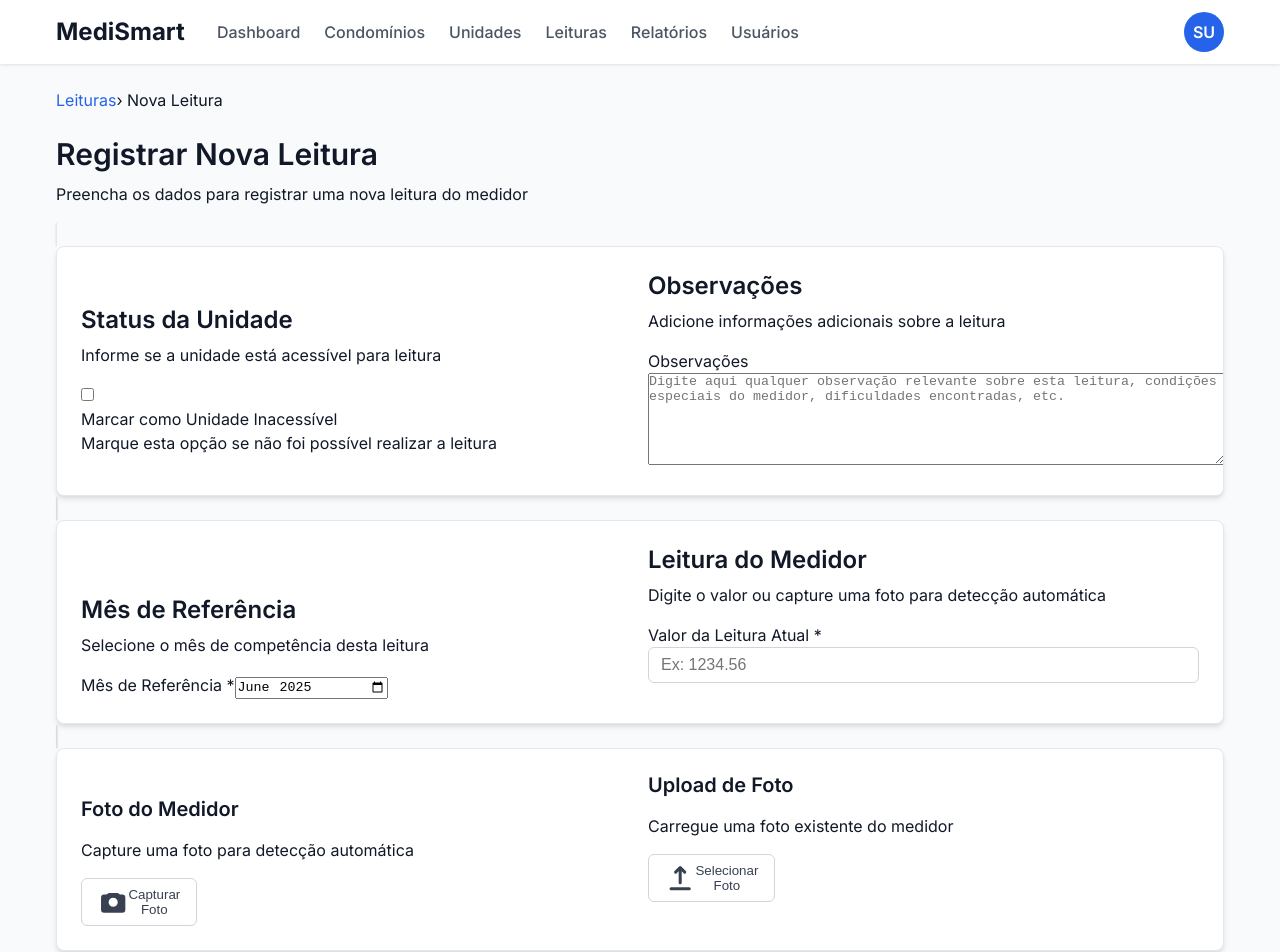
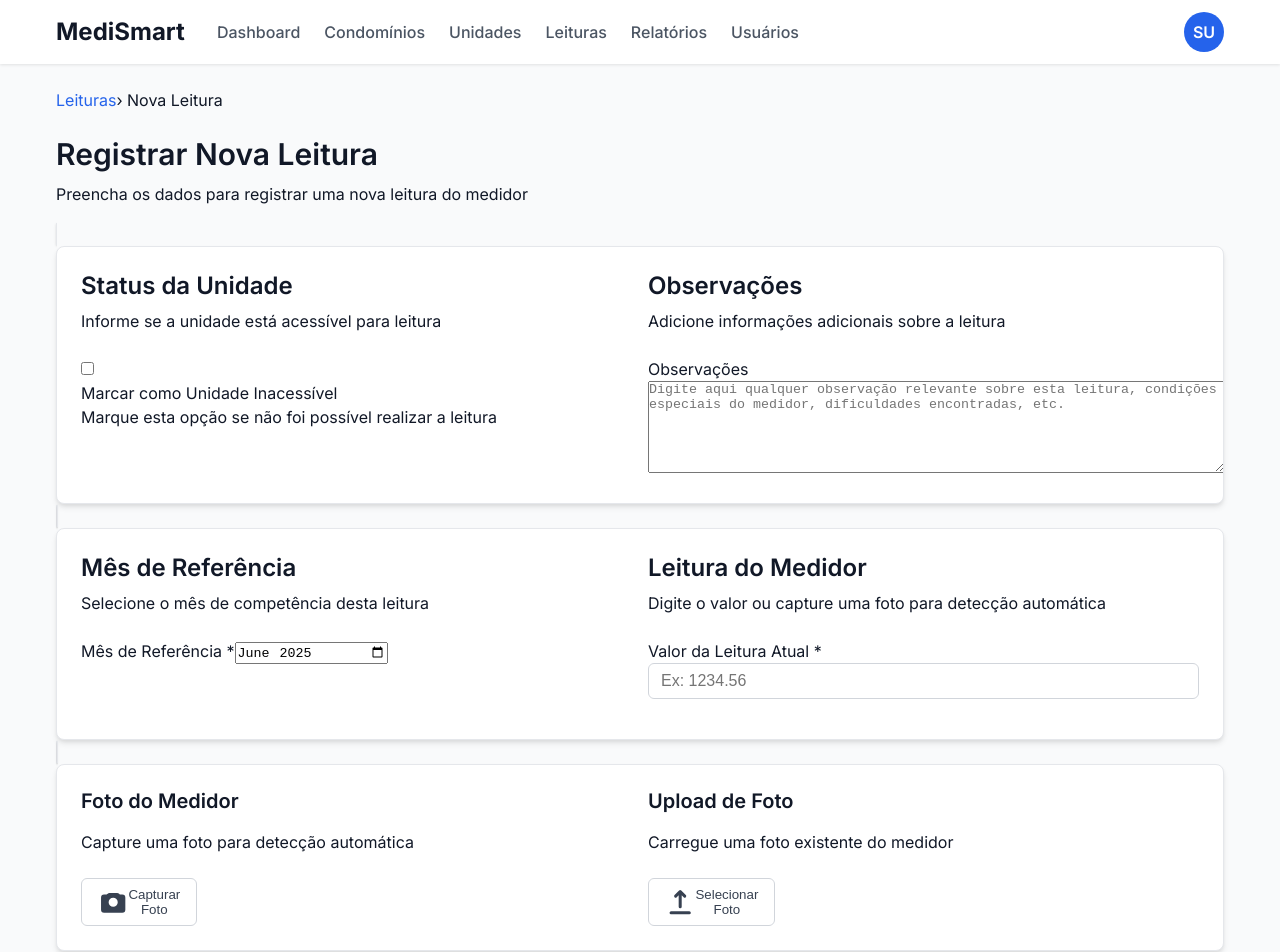
Before and after one commit to ElizioMartins/pro-medicoes-2, an Angular app in the folder frontend/: page /readings/new in a window 1280 px wide. Shown: the top 952 px of the page. Built offline with nearby package versions, Linux system fonts and the light colour scheme; sample sign-in values are in the browser's storage.

Commit message:
Ajuste de layout

```diff
--- a/frontend/src/app/features/readings/reading-form/reading-form.component.html
+++ b/frontend/src/app/features/readings/reading-form/reading-form.component.html
@@ -87,11 +87,11 @@
 
         <!-- Status and Notes Section - Two Columns -->
         <app-card [elevated]="true">
-          <div class="quick-filters">
+          <div class="quick-filters items-start">
 
             <!-- Status Column -->
             <div class="flex-1">
-              <div class="">
+              <div class="mb-4">
                 <h2 class="text-lg font-semibold text-gray-900 mb-2">Status da Unidade</h2>
                 <p class="text-sm text-gray-600">Informe se a unidade está acessível para leitura</p>
               </div>
@@ -134,7 +134,7 @@
 
             <!-- Notes Column -->
             <div class="flex-1">
-              <div>
+              <div class="mb-4">
                 <h2 class="text-lg font-semibold text-gray-900 mb-2">Observações</h2>
                 <p class="text-sm text-gray-600">Adicione informações adicionais sobre a leitura</p>
               </div>
@@ -154,12 +154,16 @@
         </app-card>
         <app-card [elevated]="true" [class.opacity-75]="readingForm.get('inaccessible')?.value">
           <!-- Reference Month and Reading Input - Two Columns -->
-          <div class="quick-filters">
+          <div class="quick-filters items-start">
 
             <!-- Reference Month Column -->
             <div class="flex-1">
+              <div class="mb-4">
                 <h2 class="text-lg font-semibold text-gray-900 mb-2">Mês de Referência</h2>
                 <p class="text-sm text-gray-600 mb-3">Selecione o mês de competência desta leitura</p>
+              </div>
+
+              <div>
                 <label for="referenceMonth" class="block text-sm font-medium text-gray-700 mb-2">
                   Mês de Referência <span class="text-red-500">*</span>
                 </label>
@@ -171,11 +175,16 @@
                   Mês de referência é obrigatório
                 </div>
               </div>
+            </div>
 
             <!-- Reading Input Column -->
             <div class="flex-1">
+              <div class="mb-4">
                 <h2 class="text-lg font-semibold text-gray-900 mb-2">Leitura do Medidor</h2>
                 <p class="text-sm text-gray-600 mb-3">Digite o valor ou capture uma foto para detecção automática</p>
+              </div>
+
+              <div>
                 <label for="currentReading" class="block text-sm font-medium text-gray-700 mb-2">
                   Valor da Leitura Atual
                   <span *ngIf="!readingForm.get('inaccessible')?.value" class="text-red-500">*</span>
@@ -192,6 +201,7 @@
                   </div>
                   <div *ngIf="readingForm.get('currentReading')?.errors?.['pattern']">
                     Valor deve ser um número válido (ex: 123.45)
+                  </div>
                 </div>
               </div>
             </div>
@@ -229,12 +239,14 @@
 
             <!-- Photo Options - Two Columns -->
             <div>
-                <div class="quick-filters">
+                <div class="quick-filters items-start">
 
                   <!-- Photo Capture Column -->
-                  <div>
+                  <div class="flex-1">
+                    <div class="mb-4">
                       <h3 class="text-base font-medium text-gray-900">Foto do Medidor</h3>
                       <p class="text-sm text-gray-600">Capture uma foto para detecção automática</p>
+                    </div>
 
                     <app-button type="button" variant="outline" (click)="triggerPhotoCaptureModal()"
                       [disabled]="readingForm.get('inaccessible')?.value" size="sm">
@@ -249,12 +261,13 @@
                     </app-button>
                   </div>
                   <!-- Upload Photo Column -->
+                  <div class="flex-1">
+                    <div class="mb-4">
+                      <h3 class="text-base font-medium text-gray-900">Upload de Foto</h3>
+                      <p class="text-sm text-gray-600">Carregue uma foto existente do medidor</p>
+                    </div>
+
                     <div>
-                    <div>
-                      <div>
-                        <h3 class="text-base font-medium text-gray-900">Upload de Foto</h3>
-                        <p class="text-sm text-gray-600 ">Carregue uma foto existente do medidor</p>
-                      </div>
                       <app-button type="button" variant="outline" (click)="triggerFileInput()"
                         [disabled]="readingForm.get('inaccessible')?.value" size="sm">
                         <svg xmlns="http://www.w3.org/2000/svg" class="h-4 w-4 mr-2" viewBox="0 0 20 20"
@@ -265,7 +278,6 @@
                         </svg>
                         {{ uploadedFullImage ? 'Alterar Foto' : 'Selecionar Foto' }}
                       </app-button>
-                    </div>
 
                       <!-- Hidden file input -->
                       <input type="file" id="photoUpload" accept="image/*" (change)="onPhotoUpload($event)"
@@ -294,7 +306,7 @@
                           </div>
                         </div>
                       </div>
-
+                    </div>
                   </div>
 
                 </div>
--- a/frontend/src/app/features/readings/reading-form/reading-form.component.scss
+++ b/frontend/src/app/features/readings/reading-form/reading-form.component.scss
@@ -435,6 +435,10 @@ textarea:focus {
   grid-template-columns: repeat(auto-fit, minmax(200px, 1fr));
   gap: 1rem;
   align-items: end;
+
+  &.items-start {
+    align-items: start;
+  }
 }
 
 /* Estilos para os filtros/selects */
```
Lines whose indentation alone changed are shown as unchanged.
